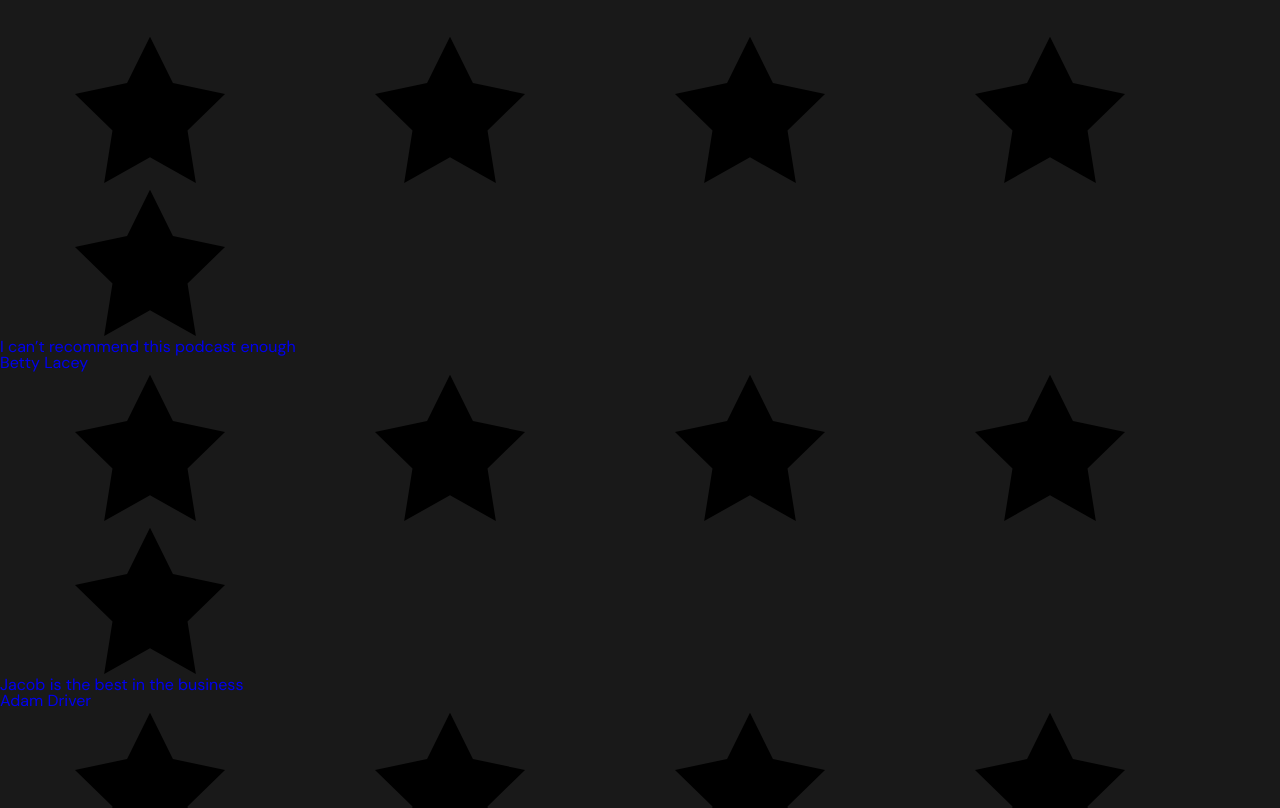
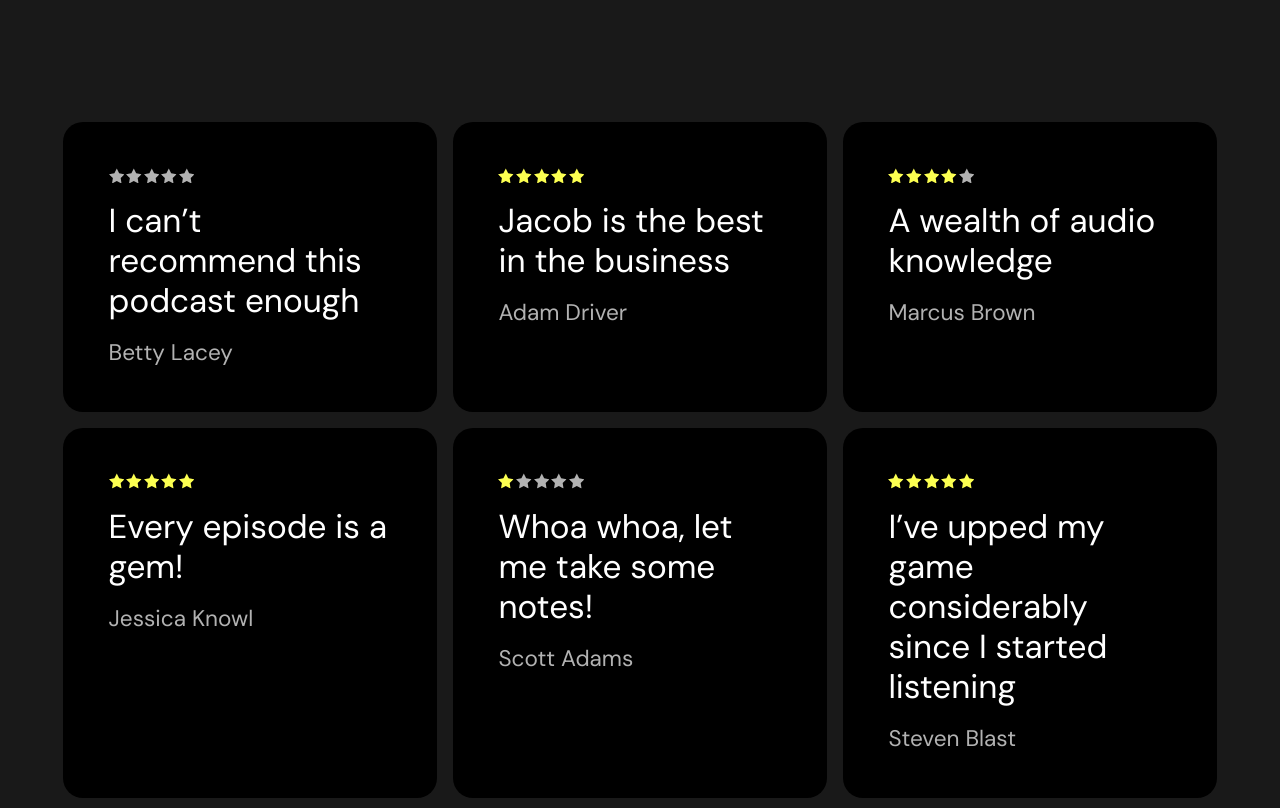
Before and after one commit to enterkvas/CastawayForReact, a React (Vite) app: page / in a window 1280 px wide. Shown: the part 3888-4696 px from the top of the page. Built offline with nearby package versions, Linux system fonts and the light colour scheme.

Commit message:
16: Before changing the structure of the Episodes component files

```diff
--- a/src/components/Reviews/Reviews.jsx
+++ b/src/components/Reviews/Reviews.jsx
@@ -1,19 +1,22 @@
-const Reviews = () => {
+import clsx from 'clsx';
+import styles from './Reviews.module.scss';
+
+export default function Reviews () {
   return (
     <section
-      className="page__reviews reviews"
+      className={clsx(styles.reviews, styles.container, styles.pageContainer)}
       id="reviews"
       aria-labelledby="reviews-title"
     >
-      <h2 className="visually-hidden" id="reviews-title">
+      <h2 className={styles.visuallyHidden} id="reviews-title">
         Student reviews
       </h2>
-      <div className="reviews__container container">
-        <ul className="reviews__list">
-          <li className="reviews__item">
+      <div className={styles.reviewsContainer}>
+        <ul className={styles.list}>
+          <li className={styles.item}>
             <a href="#">
-              <article className="reviews-card">
-                <h3 className="visually-hidden">Review by Betty Lacey</h3>
+              <article className={styles.card}>
+                <h3 className={styles.visuallyHidden}>Review by Betty Lacey</h3>
                 <svg style={{ display: "none" }}>
                   <symbol id="icon-star" viewBox="0 0 24 24">
                     <path
@@ -22,169 +25,169 @@ const Reviews = () => {
                     />
                   </symbol>
                 </svg>
-                <div className="stars">
-                  <svg className="star empty">
+                <div className={styles.stars}>
+                  <svg className={styles.star}>
                     <use href="#icon-star" />
                   </svg>
-                  <svg className="star empty">
+                  <svg className={styles.star}>
                     <use href="#icon-star" />
                   </svg>
-                  <svg className="star empty">
+                  <svg className={styles.star}>
                     <use href="#icon-star" />
                   </svg>
-                  <svg className="star empty">
+                  <svg className={styles.star}>
                     <use href="#icon-star" />
                   </svg>
-                  <svg className="star empty">
+                  <svg className={styles.star}>
                     <use href="#icon-star" />
                   </svg>
                 </div>
-                <blockquote className="reviews-card__description">
+                <blockquote className={styles.description}>
                   <p>I can’t recommend this podcast enough</p>
                 </blockquote>
-                <footer className="reviews-card__author">Betty Lacey</footer>
+                <footer className={styles.author}>Betty Lacey</footer>
               </article>
             </a>
           </li>
-          <li className="reviews__item">
+          <li className={styles.item}>
             <a href="#">
-              <article className="reviews-card">
-                <h3 className="visually-hidden">Review by Betty Adam Driver</h3>
-                <div className="stars">
-                  <svg className="star full">
+              <article className={styles.card}>
+                <h3 className={styles.visuallyHidden}>Review by Betty Adam Driver</h3>
+                <div className={styles.stars}>
+                  <svg className={clsx(styles.star, styles.starFull)}>
                     <use href="#icon-star" />
                   </svg>
-                  <svg className="star full">
+                  <svg className={clsx(styles.star, styles.starFull)}>
                     <use href="#icon-star" />
                   </svg>
-                  <svg className="star full">
+                  <svg className={clsx(styles.star, styles.starFull)}>
                     <use href="#icon-star" />
                   </svg>
-                  <svg className="star full">
+                  <svg className={clsx(styles.star, styles.starFull)}>
                     <use href="#icon-star" />
                   </svg>
-                  <svg className="star full">
+                  <svg className={clsx(styles.star, styles.starFull)}>
                     <use href="#icon-star" />
                   </svg>
                 </div>
-                <blockquote className="reviews-card__description">
+                <blockquote className={styles.description}>
                   <p>Jacob is the best in the business</p>
                 </blockquote>
-                <footer className="reviews-card__author">Adam Driver</footer>
+                <footer className={styles.author}>Adam Driver</footer>
               </article>
             </a>
           </li>
-          <li className="reviews__item">
+          <li className={styles.item}>
             <a href="#">
-              <article className="reviews-card">
-                <h3 className="visually-hidden">Review by Marcus Brown</h3>
-                <div className="stars">
-                  <svg className="star full">
+              <article className={styles.card}>
+                <h3 className={styles.visuallyHidden}>Review by Marcus Brown</h3>
+                <div className={styles.stars}>
+                  <svg className={clsx(styles.star, styles.starFull)}>
                     <use href="#icon-star" />
                   </svg>
-                  <svg className="star full">
+                  <svg className={clsx(styles.star, styles.starFull)}>
                     <use href="#icon-star" />
                   </svg>
-                  <svg className="star full">
+                  <svg className={clsx(styles.star, styles.starFull)}>
                     <use href="#icon-star" />
                   </svg>
-                  <svg className="star full">
+                  <svg className={clsx(styles.star, styles.starFull)}>
                     <use href="#icon-star" />
                   </svg>
-                  <svg className="star empty">
+                  <svg className={styles.star}>
                     <use href="#icon-star" />
                   </svg>
                 </div>
-                <blockquote className="reviews-card__description">
+                <blockquote className={styles.description}>
                   <p>A wealth of audio knowledge</p>
                 </blockquote>
-                <footer className="reviews-card__author">Marcus Brown</footer>
+                <footer className={styles.author}>Marcus Brown</footer>
               </article>
             </a>
           </li>
-          <li className="reviews__item">
+          <li className={styles.item}>
             <a href="#">
-              <article className="reviews-card">
-                <h3 className="visually-hidden">Review by Jessica Knowl</h3>
-                <div className="stars">
-                  <svg className="star full">
+              <article className={styles.card}>
+                <h3 className={styles.visuallyHidden}>Review by Jessica Knowl</h3>
+                <div className={styles.stars}>
+                  <svg className={clsx(styles.star, styles.starFull)}>
                     <use href="#icon-star" />
                   </svg>
-                  <svg className="star full">
+                  <svg className={clsx(styles.star, styles.starFull)}>
                     <use href="#icon-star" />
                   </svg>
-                  <svg className="star full">
+                  <svg className={clsx(styles.star, styles.starFull)}>
                     <use href="#icon-star" />
                   </svg>
-                  <svg className="star full">
+                  <svg className={clsx(styles.star, styles.starFull)}>
                     <use href="#icon-star" />
                   </svg>
-                  <svg className="star full">
+                  <svg className={clsx(styles.star, styles.starFull)}>
                     <use href="#icon-star" />
                   </svg>
                 </div>
-                <blockquote className="reviews-card__description">
+                <blockquote className={styles.description}>
                   <p>Every episode is a gem!</p>
                 </blockquote>
-                <footer className="reviews-card__author">Jessica Knowl</footer>
+                <footer className={styles.author}>Jessica Knowl</footer>
               </article>
             </a>
           </li>
-          <li className="reviews__item">
+          <li className={styles.item}>
             <a href="#">
-              <article className="reviews-card">
-                <h3 className="visually-hidden">Review by Scott Adams</h3>
-                <div className="stars">
-                  <svg className="star full">
+              <article className={styles.card}>
+                <h3 className={styles.visuallyHidden}>Review by Scott Adams</h3>
+                <div className={styles.stars}>
+                  <svg className={clsx(styles.star, styles.starFull)}>
                     <use href="#icon-star" />
                   </svg>
-                  <svg className="star empty">
+                  <svg className={styles.star}>
                     <use href="#icon-star" />
                   </svg>
-                  <svg className="star empty">
+                  <svg className={styles.star}>
                     <use href="#icon-star" />
                   </svg>
-                  <svg className="star empty">
+                  <svg className={styles.star}>
                     <use href="#icon-star" />
                   </svg>
-                  <svg className="star empty">
+                  <svg className={styles.star}>
                     <use href="#icon-star" />
                   </svg>
                 </div>
-                <blockquote className="reviews-card__description">
+                <blockquote className={styles.description}>
                   <p>Whoa whoa, let me take some notes!</p>
                 </blockquote>
-                <footer className="reviews-card__author">Scott Adams</footer>
+                <footer className={styles.author}>Scott Adams</footer>
               </article>
             </a>
           </li>
-          <li className="reviews__item">
+          <li className={styles.item}>
             <a href="#">
-              <article className="reviews-card">
-                <h3 className="visually-hidden">Review by Steven Blast</h3>
-                <div className="stars">
-                  <svg className="star full">
+              <article className={styles.card}>
+                <h3 className={styles.visuallyHidden}>Review by Steven Blast</h3>
+                <div className={styles.stars}>
+                  <svg className={clsx(styles.star, styles.starFull)}>
                     <use href="#icon-star" />
                   </svg>
-                  <svg className="star full">
+                  <svg className={clsx(styles.star, styles.starFull)}>
                     <use href="#icon-star" />
                   </svg>
-                  <svg className="star full">
+                  <svg className={clsx(styles.star, styles.starFull)}>
                     <use href="#icon-star" />
                   </svg>
-                  <svg className="star full">
+                  <svg className={clsx(styles.star, styles.starFull)}>
                     <use href="#icon-star" />
                   </svg>
-                  <svg className="star full">
+                  <svg className={clsx(styles.star, styles.starFull)}>
                     <use href="#icon-star" />
                   </svg>
                 </div>
-                <blockquote className="reviews-card__description">
+                <blockquote className={styles.description}>
                   <p>
                     I’ve upped my game considerably since I started listening
                   </p>
                 </blockquote>
-                <footer className="reviews-card__author">Steven Blast</footer>
+                <footer className={styles.author}>Steven Blast</footer>
               </article>
             </a>
           </li>
@@ -192,6 +195,4 @@ const Reviews = () => {
       </div>
     </section>
   );
-};
-
-export default Reviews
+}
--- /dev/null
+++ b/src/components/Reviews/Reviews.module.scss
@@ -0,0 +1,95 @@
+.container {
+	max-width: to-rem(1440);
+	margin-inline: auto;
+}
+
+.pageContainer {
+	@media (min-width: to-rem(320)) {padding-inline: 0;}
+	@media (min-width: to-rem(768)) {padding-inline: var(--pad-inl-page);}
+}
+
+.reviews {padding-block: var(--pad-bl-main);}
+
+.reviewsContainer {
+	@media (min-width: to-rem(576)) {
+			padding-inline: to-rem(20);
+			margin: 0;
+	}
+	@media (min-width: to-rem(768)) {padding: 0;}
+}
+
+.list {
+	display: grid;
+	gap: to-rem(20);
+	@media (min-width: to-rem(576)) {
+			grid-template-columns: 1fr 1fr;
+			align-items: stretch;
+			gap: clamp(0.75rem, 0.679rem + 0.36vw, 1rem);
+	}
+	@media (width: to-rem(768)) {gap: to-rem(14);}
+	@media (min-width: to-rem(1024)) {grid-template-columns: repeat(3, 1fr);}
+}
+
+.card {
+	height: 100%;
+	display: flex;
+	flex-direction: column;
+	row-gap: fluid-full(19,12);
+	background-color: var(--color-bg-cards);
+	padding: fluid-full(50,20);
+	@media (min-width: to-rem(576)) {border-radius: to-rem(20);}
+	@media (min-width: to-rem(1440)) {
+		width: to-rem(423);
+		padding: to-rem(54) to-rem(50);
+		border-radius: to-rem(32);
+  }
+}
+
+.description {
+	font-size: fluid-full(36,17);
+	line-height: fluid-full(43,22);
+	color: var(--color-text-primary);
+	@media (width: to-rem(768)) {
+			font-size: to-rem(23);
+			line-height: to-rem(35);
+	}
+	@media (min-width: to-rem(1440)) {line-height: calc(43 / 36);}
+}
+
+.author {
+	font-size: fluid-full(24,14);
+	line-height: fluid-full(29,17);
+	color: var(--color-text-muted);
+	@media (width: to-rem(768)) {
+			font-size: to-rem(18);
+			line-height: to-rem(22);
+	}
+	@media (min-width: to-rem(1440)) {font-size: to-rem(24);}
+}
+
+.stars {
+	display: flex;
+	column-gap: fluid-full(5,1);
+	@media (min-width: to-rem(768)) {column-gap: to-rem(2);}
+}
+
+.star {
+	width: fluid-full(17,7);
+	height: fluid-full(17,7);
+	fill: var(--color-text-muted);   /* empty by default */
+}
+
+.starFull {fill: var(--color-accent-yellow); /* filled */}
+
+.visuallyHidden {
+	position: absolute !important;
+	width: to-rem(1) !important;
+	height: to-rem(1) !important;
+	margin: to-rem(-1) !important;
+	border: 0 !important;
+	padding: 0 !important;
+	white-space: nowrap !important;
+	clip-path: inset(100%) !important;
+	clip: rect(0 0 0 0) !important;
+	overflow: hidden !important;
+}
--- a/src/components/Subscribe/Subscribe.module.scss
+++ b/src/components/Subscribe/Subscribe.module.scss
@@ -1,4 +1,3 @@
-/* The Container for the all main block */
 .pageContainer {
 	@media (min-width: to-rem(320)) {padding-inline: 0;}
 	@media (min-width: to-rem(768)) {padding-inline: var(--pad-inl-page);}
```
